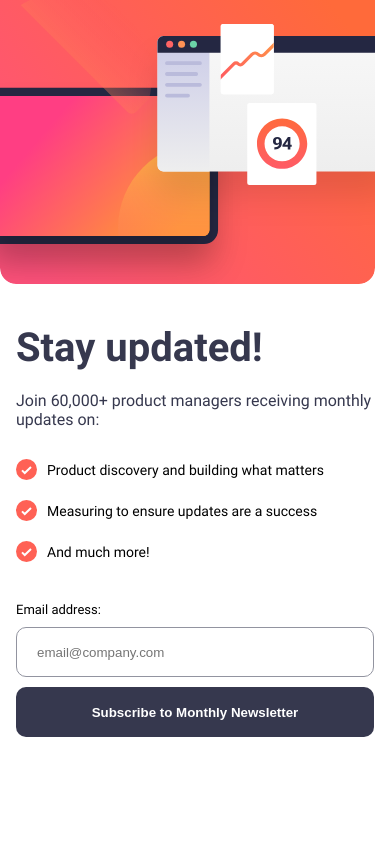
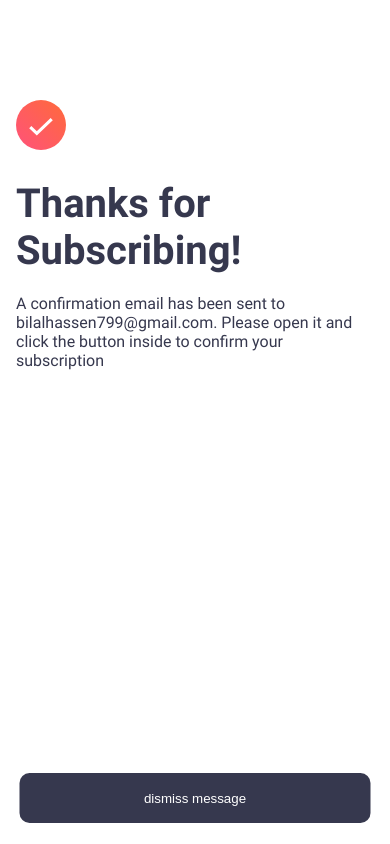
Before and after one commit to BilalHassen/news-letter-widget, a plain HTML site: page index.html in a window 390 px wide. Drawn offline with Linux system fonts and the light colour scheme.

Commit message:
styling done for success element on mobile

```diff
--- a/app.js
+++ b/app.js
@@ -1,6 +1,12 @@
 // get form element
 let form = document.querySelector(".header__newsletter-form");
 console.log(form);
+// get success element
+let successElement = document.querySelector(".success");
+console.log(successElement);
+
+// get header element
+let header = document.querySelector(".header");
 
 form.addEventListener("submit", (e) => {
   e.preventDefault();
@@ -18,4 +24,32 @@ form.addEventListener("submit", (e) => {
   }
 });
 
-function displaySuccess() {}
+function displaySuccess(inputText) {
+  //   header.classList.add("submitted");
+
+  let successIcon = document.createElement("img");
+  successIcon.classList.add("success__icon");
+  successIcon.src = "assets/images/icon-success.svg";
+  successElement.appendChild(successIcon);
+
+  // text for success
+  let successTitle = document.createElement("h1");
+  successTitle.classList.add("success__title");
+  successTitle.textContent = "Thanks for Subscribing!";
+  successElement.appendChild(successTitle);
+
+  let successPara = document.createElement("p");
+  successPara.classList.add("success__para");
+  successPara.textContent = `A confirmation email has been sent to
+  ${inputText}.
+  Please open it and click the button inside
+  to confirm your subscription`;
+  successElement.appendChild(successPara);
+
+  let successButton = document.createElement("button");
+  successButton.classList.add("success__button");
+  successButton.textContent = "dismiss message";
+  successElement.appendChild(successButton);
+}
+
+displaySuccess("bilalhassen799@gmail.com");
--- a/index.html
+++ b/index.html
@@ -54,11 +54,7 @@
         </form>
       </div>
     </section>
-    <section class="success" id="success">
-      <div class="success__text">
-        <h1>successfully signed up for the monthly news letter</h1>
-      </div>
-    </section>
+    <section class="success" id="success"></section>
     <script src="/app.js"></script>
   </body>
 </html>
--- a/styles/partials/_header.scss
+++ b/styles/partials/_header.scss
@@ -5,6 +5,8 @@
 }
 
 .header {
+  display: none;
+
   &__title {
     font-size: 4rem;
     color: hsl(235, 18%, 26%);
@@ -61,3 +63,7 @@
     font-size: 1.3rem;
   }
 }
+
+.submitted {
+  display: none;
+}
--- a/styles/partials/_success.scss
+++ b/styles/partials/_success.scss
@@ -1,3 +1,38 @@
-#success {
-  display: none;
+.success {
+  padding-left: 1.6rem;
+  padding-right: 1.6rem;
+  height: 100vh;
+  padding-top: 10rem;
+  position: relative;
+
+  &__icon {
+    height: 5rem;
+    margin-bottom: 3rem;
+  }
+
+  &__title {
+    color: hsl(235, 18%, 26%);
+    font-size: 4rem;
+    margin-bottom: 2rem;
+  }
+
+  &__para {
+    color: hsl(235, 18%, 26%);
+    font-size: 1.6rem;
+    margin-bottom: 2rem;
+  }
+
+  &__button {
+    background-color: hsl(235, 18%, 26%);
+    width: 90%;
+    height: 5rem;
+    color: white;
+    border: none;
+    border-radius: 10px;
+    margin-bottom: 2rem;
+    position: absolute;
+    bottom: 1px;
+    left: 50%;
+    transform: translateX(-50%);
+  }
 }
```
Also changed, not shown: styles/style.css, 1 other file.
